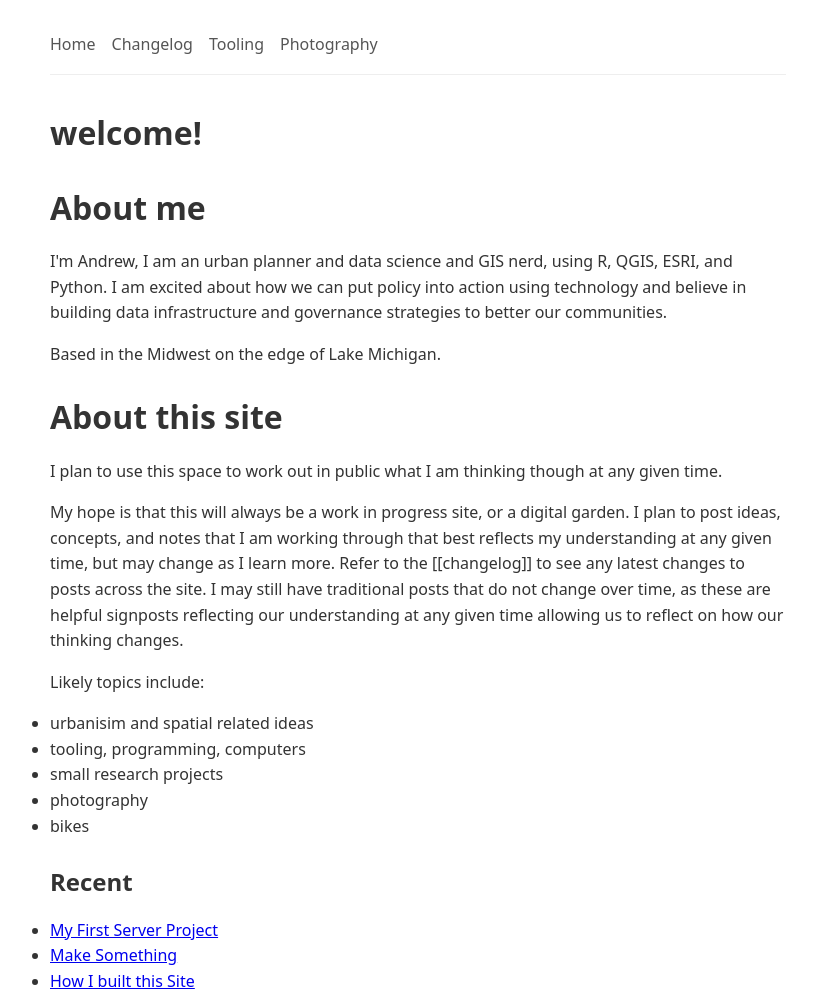
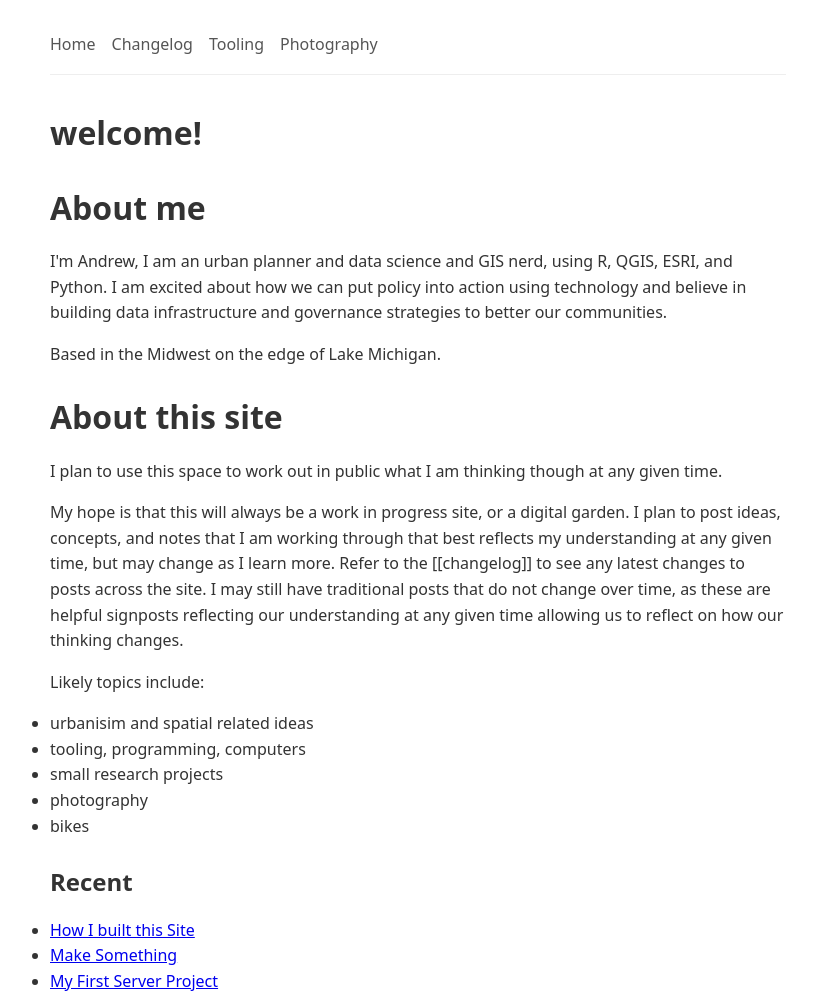
Before and after one commit to jason-and/personal_blog, an Eleventy site: page src/index.md in a window 1280 px wide. Shown: the top 997 px of the page, without its empty margins (222-1036 px from the left). Built offline with nearby package versions, Linux system fonts and the light colour scheme; Eleventy itself is replaced by a stand-in of ours; files that its build step writes are made by us from their sources; what markdown-it-wikilinks would draw is missing.

Commit message:
reverse recent post list

```diff
--- a/src/_includes/post-list.njk
+++ b/src/_includes/post-list.njk
@@ -1,5 +1,5 @@
 <ul>
-{% for post in collections.publishedPosts %}
+{% for post in collections.publishedPosts | reverse %}
 <li><a href="{{ post.url }}">{{ post.data.title }}</a></li>
 {% endfor %}
 </ul>
```
